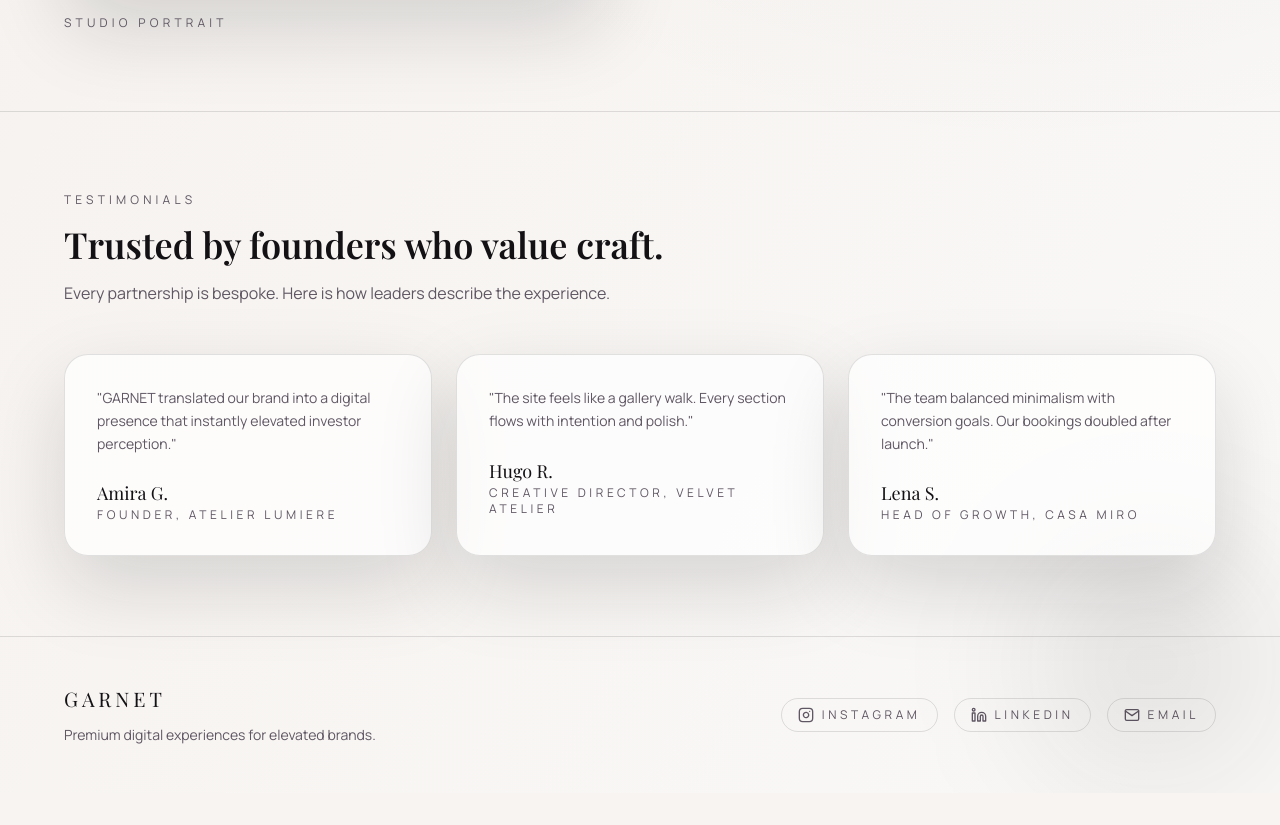
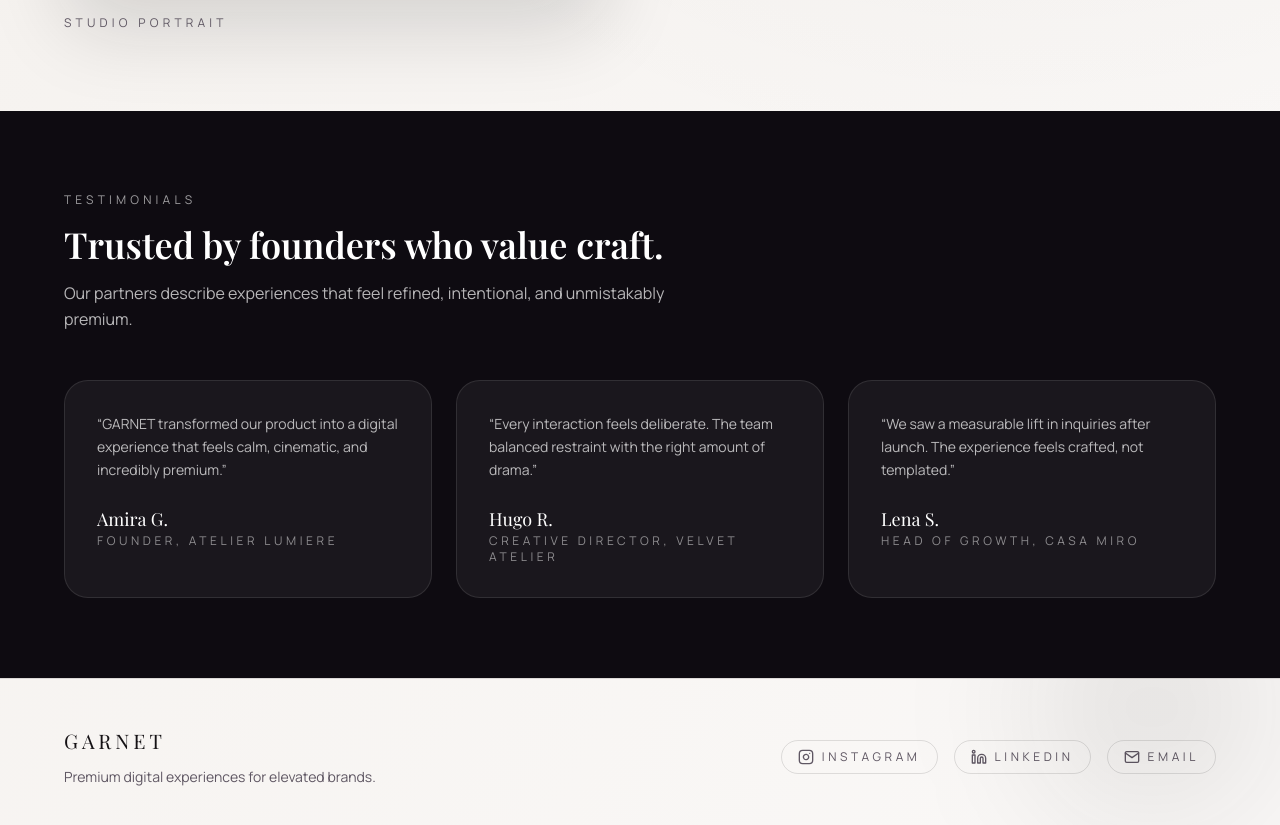
Before and after one commit to Rasun-Chamod/Garnet-Front-End, a React (Vite) app in the folder Garnet-Front-End/: page /about in a window 1280 px wide. Shown: the part 1167-1992 px from the top of the page. Before the commit the page ends 1960 px from the top, so only its background shows below. Built offline with nearby package versions, Linux system fonts and the light colour scheme.

Commit message:
Editing Testimonials.tsx

```diff
--- a/Garnet-Front-End/src/components/Testimonials/Testimonials.tsx
+++ b/Garnet-Front-End/src/components/Testimonials/Testimonials.tsx
@@ -1,67 +1,85 @@
 import { motion } from "framer-motion";
-import SectionHeading from "../SectionHeading/SectionHeading";
-import { fadeUp, stagger } from "../../animations/variants";
 
 const testimonials = [
   {
-    quote:
-      "GARNET translated our brand into a digital presence that instantly elevated investor perception.",
     name: "Amira G.",
     role: "Founder, Atelier Lumiere",
+    review:
+      "GARNET transformed our product into a digital experience that feels calm, cinematic, and incredibly premium.",
   },
   {
-    quote:
-      "The site feels like a gallery walk. Every section flows with intention and polish.",
     name: "Hugo R.",
     role: "Creative Director, Velvet Atelier",
+    review:
+      "Every interaction feels deliberate. The team balanced restraint with the right amount of drama.",
   },
   {
-    quote:
-      "The team balanced minimalism with conversion goals. Our bookings doubled after launch.",
     name: "Lena S.",
     role: "Head of Growth, Casa Miro",
+    review:
+      "We saw a measurable lift in inquiries after launch. The experience feels crafted, not templated.",
   },
 ];
 
+const container = {
+  hidden: {},
+  show: {
+    transition: { staggerChildren: 0.12, delayChildren: 0.1 },
+  },
+};
+
+const fadeUp = {
+  hidden: { opacity: 0, y: 24 },
+  show: {
+    opacity: 1,
+    y: 0,
+    transition: { duration: 0.7, ease: [0.22, 1, 0.36, 1] },
+  },
+};
+
 function Testimonials() {
   return (
-    <section className="border-t border-garnet-line px-6 py-20 md:px-12">
+    <section className="border-t border-garnet-line bg-[#0e0b11] px-6 py-20 text-white md:px-12">
       <motion.div
-        variants={stagger}
+        variants={container}
         initial="hidden"
         whileInView="show"
         viewport={{ once: true, margin: "-120px" }}
         className="mx-auto max-w-6xl space-y-12"
       >
-        <motion.div variants={fadeUp}>
-          <SectionHeading
-            eyebrow="Testimonials"
-            title="Trusted by founders who value craft."
-            subtitle="Every partnership is bespoke. Here is how leaders describe the experience."
-          />
+        <motion.div variants={fadeUp} className="space-y-4">
+          <p className="text-xs uppercase tracking-[0.35em] text-white/60">
+            Testimonials
+          </p>
+          <h2 className="font-display text-3xl font-semibold md:text-4xl">
+            Trusted by founders who value craft.
+          </h2>
+          <p className="max-w-2xl text-base leading-relaxed text-white/70">
+            Our partners describe experiences that feel refined, intentional,
+            and unmistakably premium.
+          </p>
         </motion.div>
+
         <div className="grid gap-6 md:grid-cols-3">
           {testimonials.map((item) => (
             <motion.div
               key={item.name}
               variants={fadeUp}
-              className="rounded-[24px] border border-garnet-line bg-white/70 p-8 shadow-garnet"
+              whileHover={{ y: -6 }}
+              className="rounded-[24px] border border-white/10 bg-white/5 p-8 transition"
             >
-              <p className="text-sm leading-relaxed text-garnet-muted">
-                "{item.quote}"
+              <p className="text-sm leading-relaxed text-white/70">
+                “{item.review}”
               </p>
               <div className="mt-6">
-                <p className="font-display text-lg text-garnet-ink">
-                  {item.name}
-                </p>
-                <p className="text-xs uppercase tracking-[0.3em] text-garnet-muted">
+                <p className="font-display text-lg">{item.name}</p>
+                <p className="text-xs uppercase tracking-[0.3em] text-white/50">
                   {item.role}
                 </p>
               </div>
             </motion.div>
           ))}
         </div>
-        {/* TODO: Replace testimonials with live client feedback. */}
       </motion.div>
     </section>
   );
```
